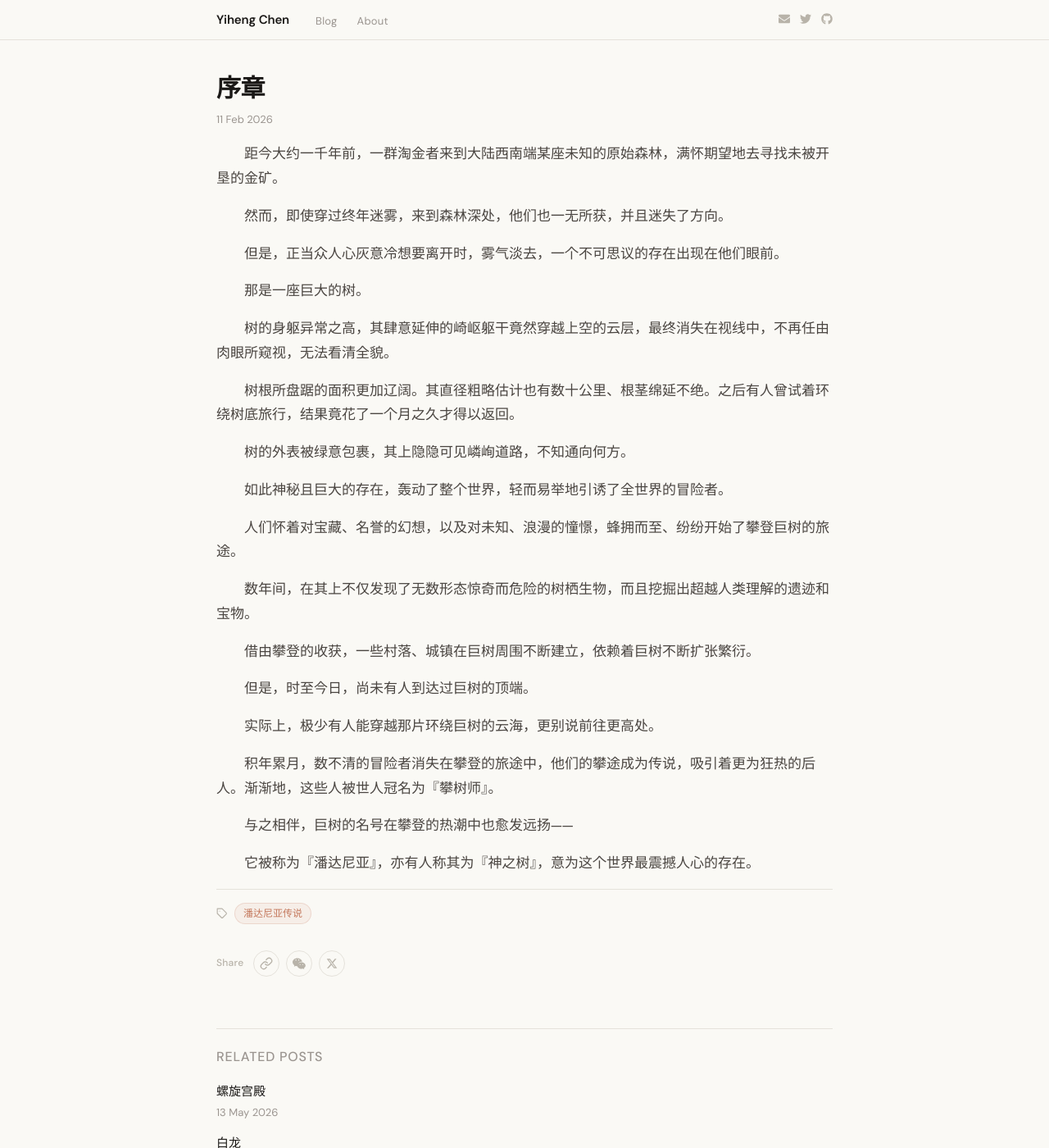
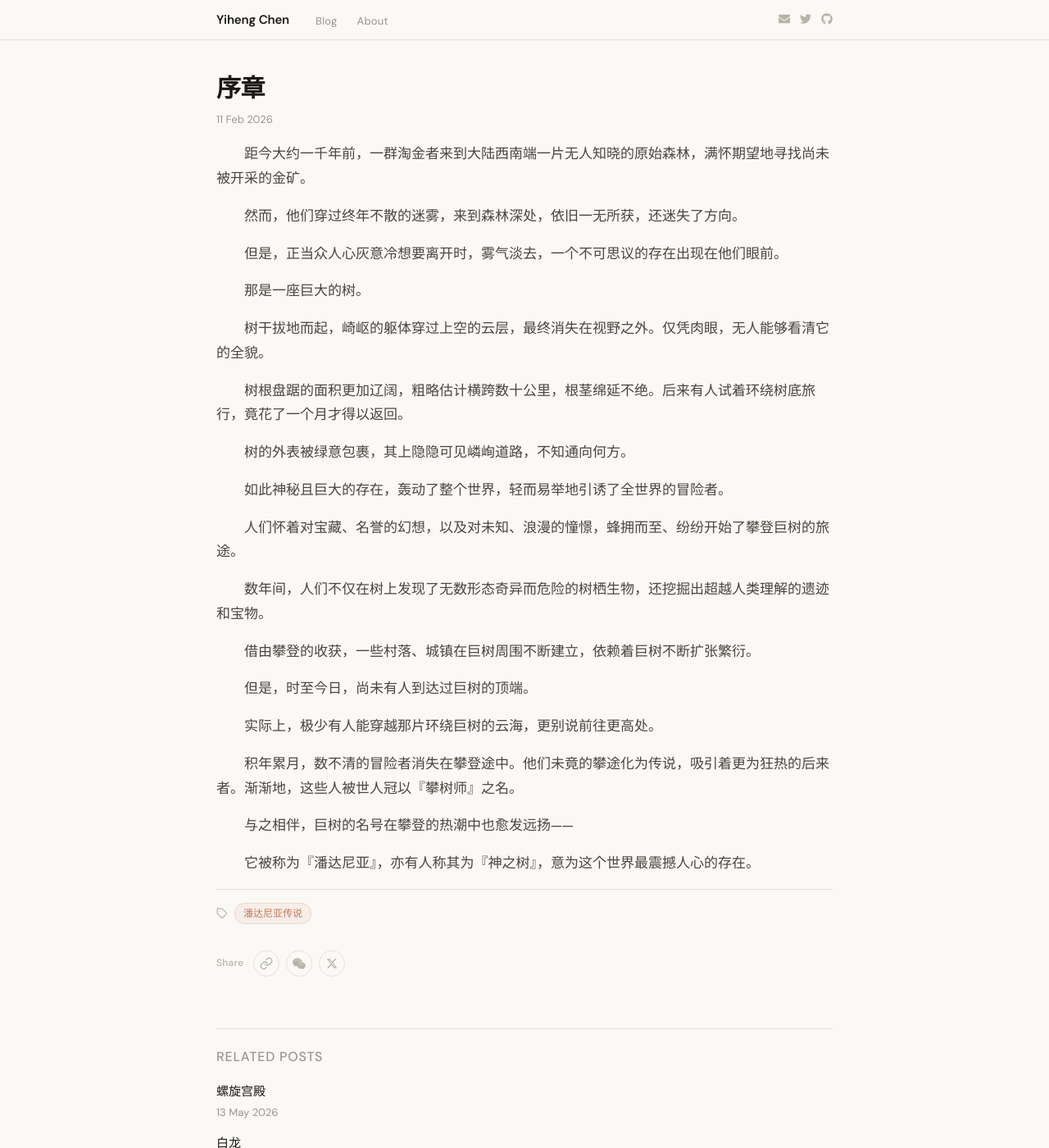
Before and after one commit to yihenc/yihenc.github.io, a Jekyll site: the page built from _posts/2026-02-11-序章.md, in a window 1280 px wide and 1400 px high. Shown: the whole window at 82% size. Built offline with Jekyll 4.4.1, drawn with Linux system fonts in a browser that asks for light colours; nearby versions of some CDN libraries.

Commit message:
Edit: 润色序章

```diff
--- a/_posts/2026-02-11-序章.md
+++ b/_posts/2026-02-11-序章.md
@@ -4,17 +4,17 @@ title: "序章"
 date: 2026-02-11 00:00 +0000
 tags: [潘达尼亚传说]
 ---
-距今大约一千年前，一群淘金者来到大陆西南端某座未知的原始森林，满怀期望地去寻找未被开垦的金矿。
+距今大约一千年前，一群淘金者来到大陆西南端一片无人知晓的原始森林，满怀期望地寻找尚未被开采的金矿。
 
-然而，即使穿过终年迷雾，来到森林深处，他们也一无所获，并且迷失了方向。
+然而，他们穿过终年不散的迷雾，来到森林深处，依旧一无所获，还迷失了方向。
 
 但是，正当众人心灰意冷想要离开时，雾气淡去，一个不可思议的存在出现在他们眼前。
 
 那是一座巨大的树。
 
-树的身躯异常之高，其肆意延伸的崎岖躯干竟然穿越上空的云层，最终消失在视线中，不再任由肉眼所窥视，无法看清全貌。
+树干拔地而起，崎岖的躯体穿过上空的云层，最终消失在视野之外。仅凭肉眼，无人能够看清它的全貌。
 
-树根所盘踞的面积更加辽阔。其直径粗略估计也有数十公里、根茎绵延不绝。之后有人曾试着环绕树底旅行，结果竟花了一个月之久才得以返回。
+树根盘踞的面积更加辽阔，粗略估计横跨数十公里，根茎绵延不绝。后来有人试着环绕树底旅行，竟花了一个月才得以返回。
 
 树的外表被绿意包裹，其上隐隐可见嶙峋道路，不知通向何方。
 
@@ -22,7 +22,7 @@ tags: [潘达尼亚传说]
 
 人们怀着对宝藏、名誉的幻想，以及对未知、浪漫的憧憬，蜂拥而至、纷纷开始了攀登巨树的旅途。
 
-数年间，在其上不仅发现了无数形态惊奇而危险的树栖生物，而且挖掘出超越人类理解的遗迹和宝物。
+数年间，人们不仅在树上发现了无数形态奇异而危险的树栖生物，还挖掘出超越人类理解的遗迹和宝物。
 
 借由攀登的收获，一些村落、城镇在巨树周围不断建立，依赖着巨树不断扩张繁衍。
 
@@ -30,7 +30,7 @@ tags: [潘达尼亚传说]
 
 实际上，极少有人能穿越那片环绕巨树的云海，更别说前往更高处。
 
-积年累月，数不清的冒险者消失在攀登的旅途中，他们的攀途成为传说，吸引着更为狂热的后人。渐渐地，这些人被世人冠名为『攀树师』。
+积年累月，数不清的冒险者消失在攀登途中。他们未竟的攀途化为传说，吸引着更为狂热的后来者。渐渐地，这些人被世人冠以『攀树师』之名。
 
 与之相伴，巨树的名号在攀登的热潮中也愈发远扬——
 
```
